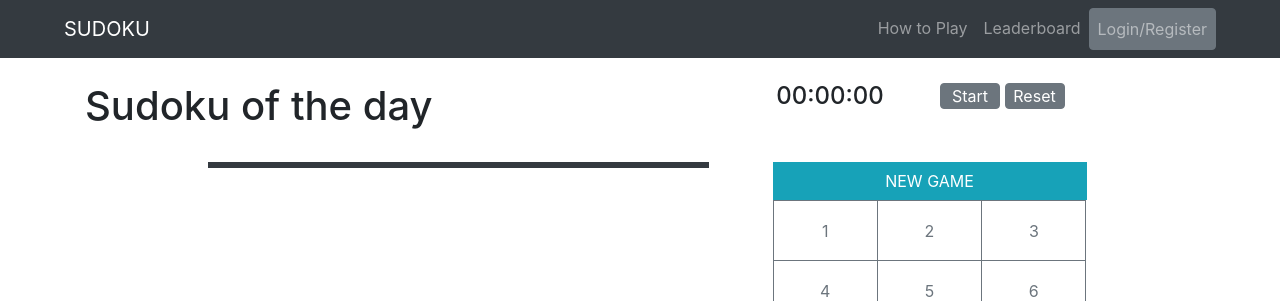
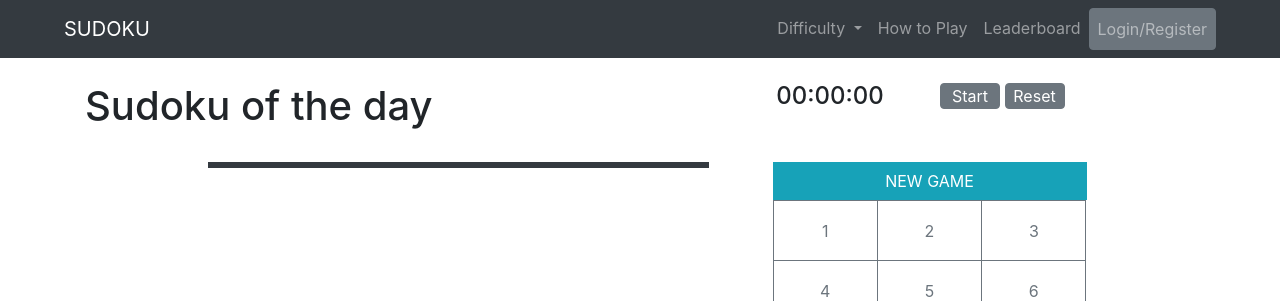
Before and after one commit to sqkzhao/sudoku, a Django app: page / in a window 1280 px wide. Shown: the top 301 px of the page. Run offline with Django 3.2, Linux system fonts and the light colour scheme; some libraries are stand-ins or nearby versions.

Commit message:
updates home

```diff
--- a/sudoku_app/static/js/script.js
+++ b/sudoku_app/static/js/script.js
@@ -76,11 +76,32 @@ function reset(){
     document.getElementById("startStop").innerHTML = "Start";
 }
 
+// function printSubGridBorder(){
+//     for(var row = 0; row < board.length; row++){
+//         for( var col = 0; col < board[row].length; col++){
+//             if((row == 2) || (row == 5)){
+//                 // var cell = document.getElementById(`${row}${col}`);
+//                 var cell_id = `${row}${col}`;
+//                 console.log("cell", cell_id);
+//                 $("#cell_id").css("border-right", "red");
+//             }
+//         }
+//     }
+// }
+
+var difficulty = "easy";
+// $(document).on('click', '.dropdown-item', function(){
+//     var difficulty = $(this).attr("value");
+//     console.log(difficulty);
+//     generateBoard();
+// });
+
 function generateBoard(){
     var csrf = $("#csrf").val()
     var output = '';
     // get board from api; generate board
-    $.get("https://sugoku.herokuapp.com/board?difficulty=easy", function(data){
+
+    $.get("https://sugoku.herokuapp.com/board?difficulty="+difficulty, function(data){
         board = data['board'];
         original_board = data['board'];
     for(var row = 0; row < board.length; row++){
@@ -115,7 +136,8 @@ function generateBoard(){
     })
     $.ajax()
     document.getElementById('board').innerHTML = output;
-        console.log("generated board:", board);
+    // printSubGridBorder();
+    // console.log("generated board:", board);
     });
 }
 
@@ -145,10 +167,8 @@ $(document).on('click', 'button:not(#validate, #clear)', function(){
     else{
         $(cell).val(set_value);
         allInputs.push(cell_id);    // keep track what has been entered
-
     }
     board[cell_id[0]][cell_id[1]] = parseInt(set_value);
-
 
     console.log(allInputs);
     console.log(board);
--- a/sudoku_app/templates/sudoku.html
+++ b/sudoku_app/templates/sudoku.html
@@ -22,9 +22,16 @@
         </button>
         <div class="collapse navbar-collapse mr-5" id="navbarSupportedContent">
             <ul class="navbar-nav ml-auto">
-                <!-- <li class="nav-item">
-                    <a class="nav-link" href="#">About</a>
-                </li> -->
+                <li class="nav-item dropdown">
+                    <a class="nav-link dropdown-toggle" href="#" id="navbarDropdownMenuLink" data-toggle="dropdown" aria-haspopup="true" aria-expanded="false">
+                        Difficulty
+                    </a>
+                    <div class="dropdown-menu" aria-labelledby="navbarDropdownMenuLink">
+                        <a class="dropdown-item" href="#" value="easy">Easy</a>
+                        <a class="dropdown-item" href="#" value="medium">Medium</a>
+                        <a class="dropdown-item" href="#" value="hard">Hard</a>
+                    </div>
+                </li>
                 <li class="nav-item">
                     <a class="nav-link" href="#">How to Play</a>
                 </li>
```
Also changed, not shown: sudoku_app/models.py (line endings or trailing spaces).
